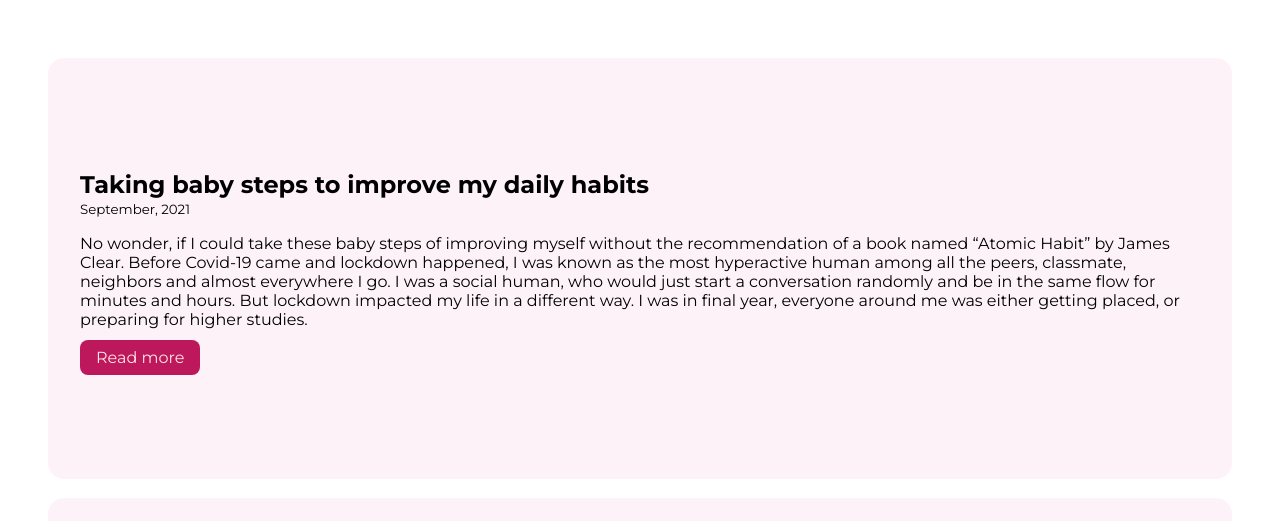
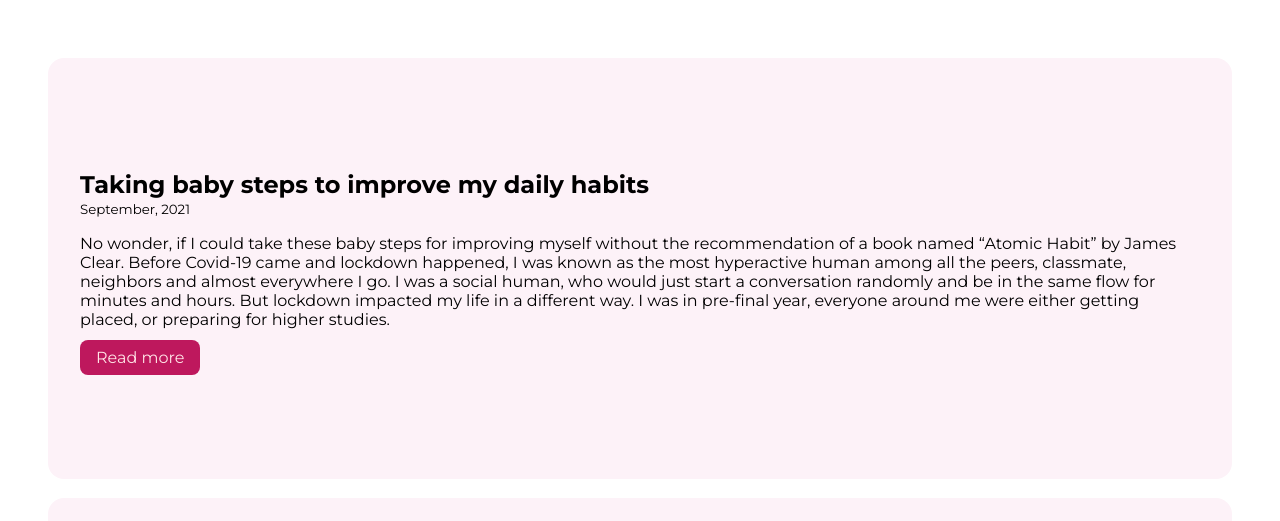
Before and after one commit to kumsomi/portfolio, a plain HTML site: page blog.html in a window 1280 px wide. Shown: the part 279-800 px from the top of the page. Drawn offline with Linux system fonts and the light colour scheme.

Commit message:
blog.html updated
checked the spelling errors.

```diff
--- a/blog.html
+++ b/blog.html
@@ -36,8 +36,8 @@
             <h2>Taking baby steps to improve my daily habits</h2>
             <small>September, 2021</small>
             <p class="blog-para">
-              No wonder, if I could take these baby steps of improving myself without the recommendation of a book named “Atomic Habit” by James Clear.
-            Before Covid-19 came and lockdown happened, I was known as the most hyperactive human among all the peers, classmate, neighbors and almost everywhere I go. I was a social human, who would just start a conversation randomly and be in the same flow for minutes and hours. But lockdown impacted my life in a different way. I was in final year, everyone around me was either getting placed, or preparing for higher studies.
+              No wonder, if I could take these baby steps for improving myself without the recommendation of a book named “Atomic Habit” by James Clear.
+            Before Covid-19 came and lockdown happened, I was known as the most hyperactive human among all the peers, classmate, neighbors and almost everywhere I go. I was a social human, who would just start a conversation randomly and be in the same flow for minutes and hours. But lockdown impacted my life in a different way. I was in pre-final year, everyone around me were either getting placed, or preparing for higher studies.
             </p>
             <br>
             <a class="link link-primary" href="https://medium.com/@kumsomi.5/taking-baby-steps-to-improve-your-habits-d9252df646ca">Read more</a>
```
